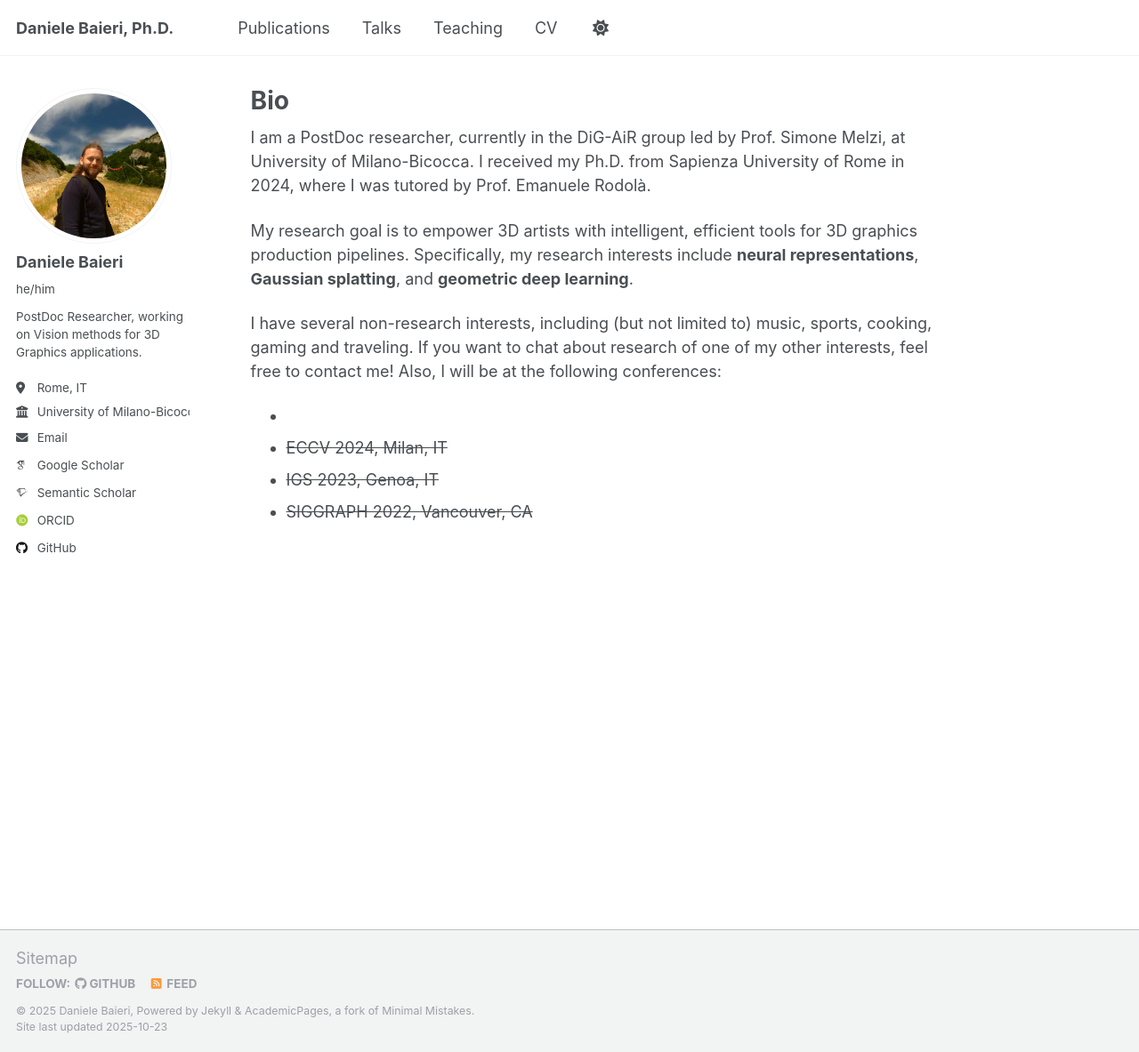
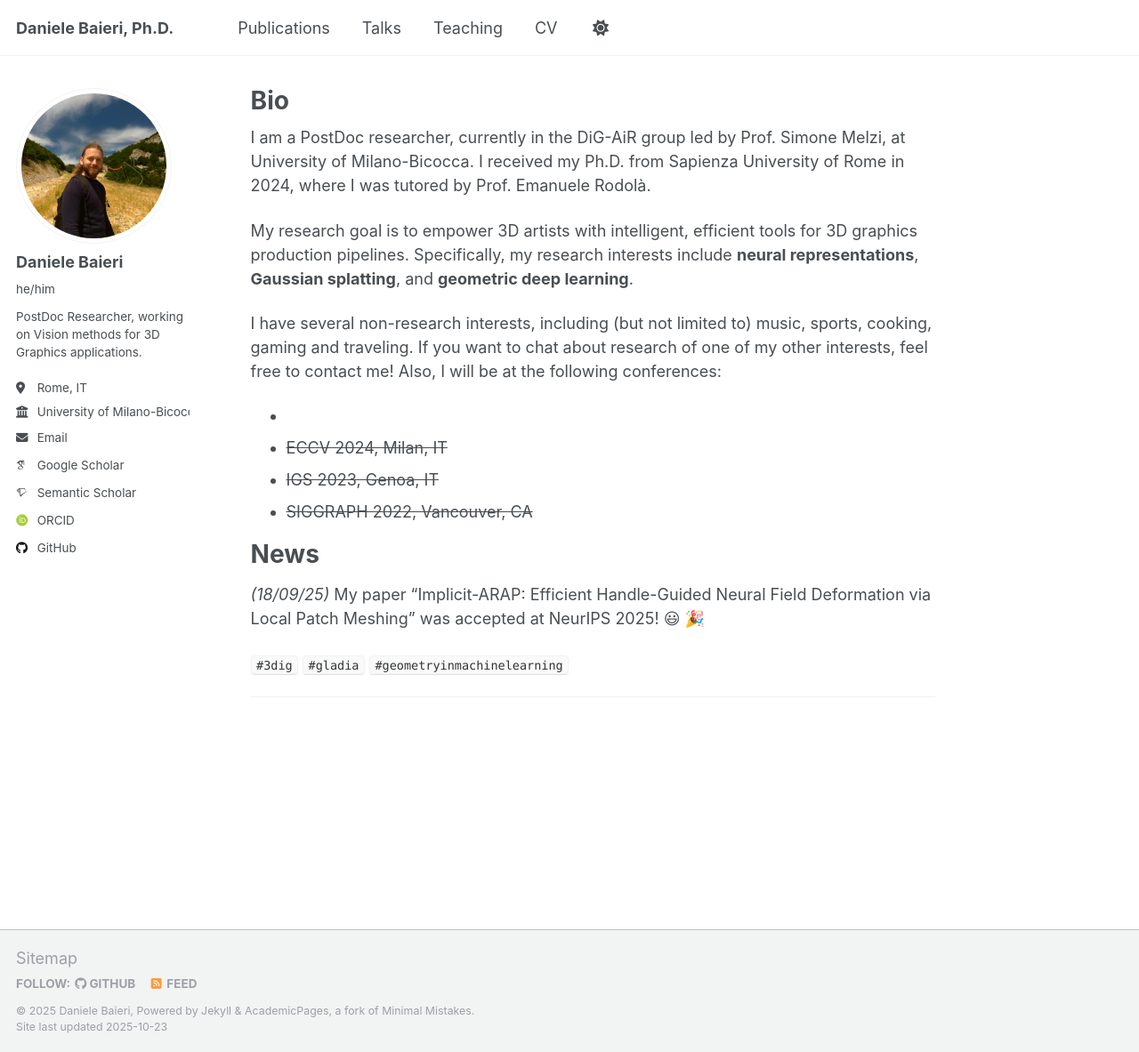
Before and after one commit to dbaieri/dbaieri.github.io, a Jekyll site: the page built from _pages/about.md, in a window 1280 px wide and 1183 px high. Shown: the whole window at 89% size. Built offline with Jekyll 4.4.1, drawn with Linux system fonts in a browser that asks for light colours; emoji names are drawn with the system emoji font; some web fonts are replaced.

Commit message:
add iarap

```diff
--- a/_pages/about.md
+++ b/_pages/about.md
@@ -20,3 +20,13 @@ If you want to chat about research of one of my other interests, feel free to co
 * ~~ECCV 2024, Milan, IT~~
 * ~~IGS 2023, Genoa, IT~~
 * ~~SIGGRAPH 2022, Vancouver, CA~~
+
+# News
+
+
+
+*(18/09/25)* My paper "Implicit-ARAP: Efficient Handle-Guided Neural Field Deformation via Local Patch Meshing" was accepted at NeurIPS 2025! :smiley: :tada:
+
+`#3dig` `#gladia` `#geometryinmachinelearning`
+
+---
```
Also changed, not shown: _publications/implicitarap.md (added, +14 -0 lines).
